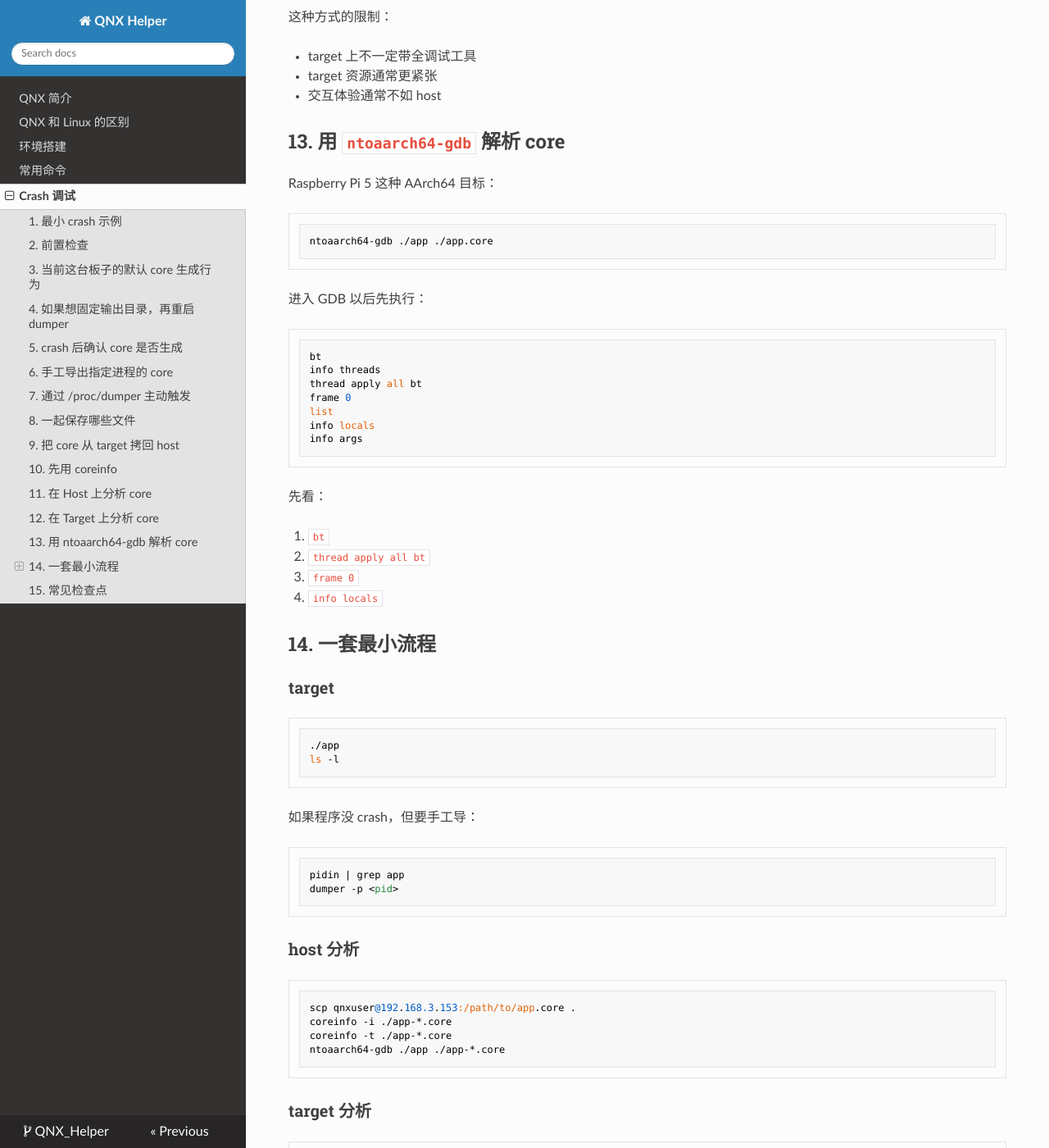
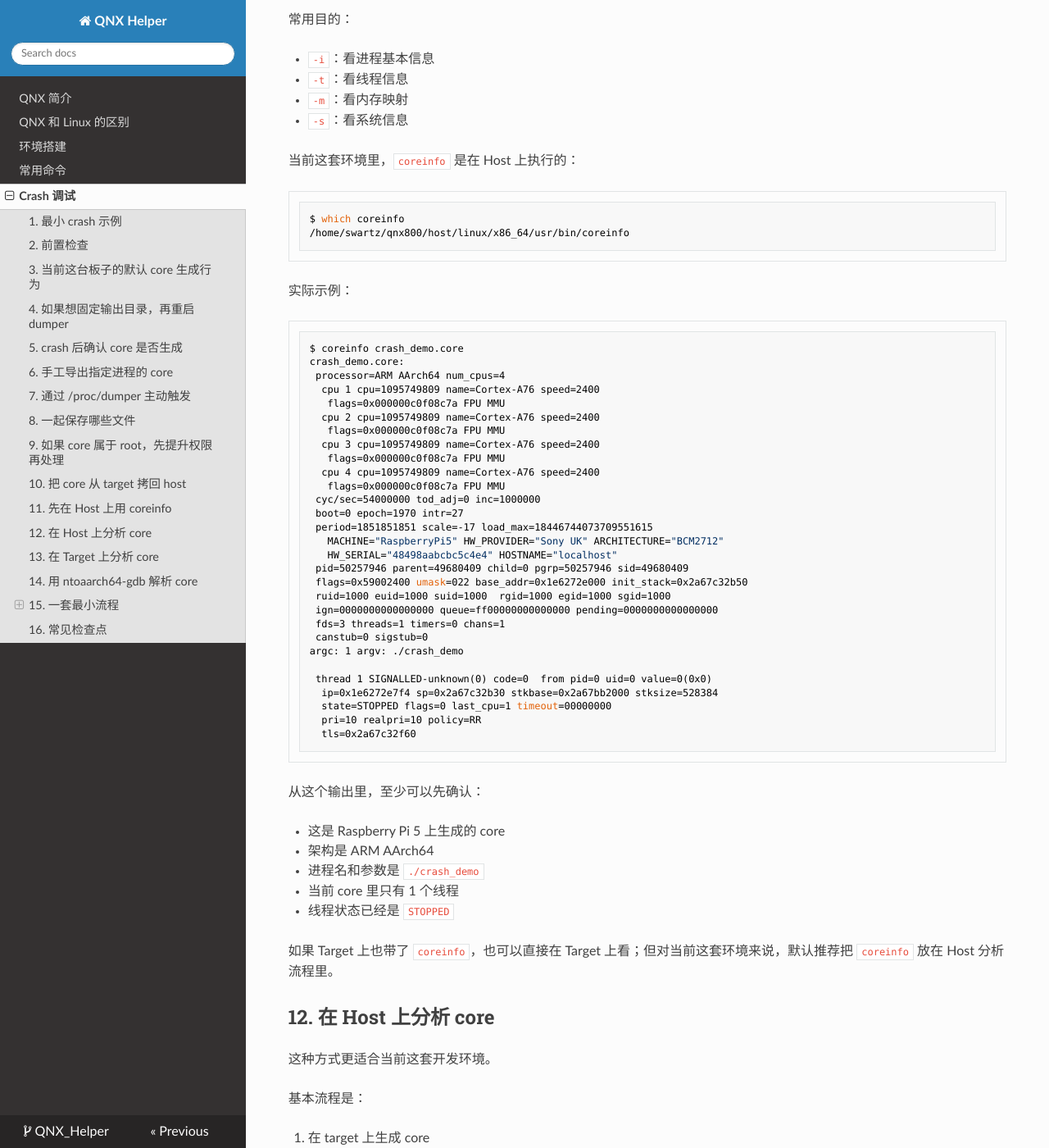
Before and after one commit to SwartzMss/QNX_Helper, an MkDocs documentation site: the page built from docs/debug/crash-debugging.md, in a window 1280 px wide and 1400 px high, scrolled down 7776 px. Shown: the whole window at 82% size. Built offline with MkDocs 1.6.1, drawn with Linux system fonts in a browser that asks for light colours; nearby versions of some CDN libraries; some of the changed text lies outside the part shown.

Commit message:
Document practical QNX core dump workflow

````diff
--- a/docs/debug/crash-debugging.md
+++ b/docs/debug/crash-debugging.md
@@ -231,7 +231,64 @@
 
 不要只拿 `core`。
 
-## 9. 把 core 从 target 拷回 host
+## 9. 如果 core 属于 `root`，先提升权限再处理
+
+当前这台板子的实际情况里，`crash_demo.core` 是这样生成的：
+
+```bash
+$ ls -lt crash_demo*
+-rw-------  2 root    root    1630208 1970-01-02 19:58 crash_demo.core
+-rwxr-xr-x  2 qnxuser qnxuser   10184 1970-01-02 19:57 crash_demo
+```
+
+这意味着普通用户 `qnxuser` 不能直接：
+
+```bash
+scp qnxuser@192.168.3.153:/tmp/crash_demo.core ./
+```
+
+也不能直接：
+
+```bash
+chmod 644 /tmp/crash_demo.core
+```
+
+因为文件属主是 `root:root`。
+
+先切到高权限用户：
+
+```bash
+su
+```
+
+或者：
+
+```bash
+su root
+```
+
+切过去以后，可以直接改权限：
+
+```bash
+chmod 644 /tmp/crash_demo.core
+```
+
+或者改属主再保留更严格的权限：
+
+```bash
+chown qnxuser:qnxuser /tmp/crash_demo.core
+chmod 600 /tmp/crash_demo.core
+```
+
+如果你不想动原文件，也可以复制一份给普通用户读取：
+
+```bash
+cp /tmp/crash_demo.core /tmp/crash_demo_copy.core
+chown qnxuser:qnxuser /tmp/crash_demo_copy.core
+chmod 600 /tmp/crash_demo_copy.core
+```
+
+## 10. 把 core 从 target 拷回 host
 
 例如：
 
@@ -248,10 +305,16 @@
 对于最小示例，就是：
 
 ```bash
-scp qnxuser@192.168.3.153:/path/to/crash_demo.core .
+scp qnxuser@192.168.3.153:/tmp/crash_demo.core ./
 ```
 
-## 10. 先用 `coreinfo`
+如果你是先复制了一份普通用户可读的文件，就改成：
+
+```bash
+scp qnxuser@192.168.3.153:/tmp/crash_demo_copy.core ./
+```
+
+## 11. 先在 Host 上用 `coreinfo`
 
 先确认 core 内容对不对：
 
@@ -269,7 +332,58 @@
 - `-m`：看内存映射
 - `-s`：看系统信息
 
-## 11. 在 Host 上分析 core
+当前这套环境里，`coreinfo` 是在 Host 上执行的：
+
+```bash
+$ which coreinfo
+/home/swartz/qnx800/host/linux/x86_64/usr/bin/coreinfo
+```
+
+实际示例：
+
+```bash
+$ coreinfo crash_demo.core
+crash_demo.core:
+ processor=ARM AArch64 num_cpus=4
+  cpu 1 cpu=1095749809 name=Cortex-A76 speed=2400
+   flags=0x000000c0f08c7a FPU MMU
+  cpu 2 cpu=1095749809 name=Cortex-A76 speed=2400
+   flags=0x000000c0f08c7a FPU MMU
+  cpu 3 cpu=1095749809 name=Cortex-A76 speed=2400
+   flags=0x000000c0f08c7a FPU MMU
+  cpu 4 cpu=1095749809 name=Cortex-A76 speed=2400
+   flags=0x000000c0f08c7a FPU MMU
+ cyc/sec=54000000 tod_adj=0 inc=1000000
+ boot=0 epoch=1970 intr=27
+ period=1851851851 scale=-17 load_max=18446744073709551615
+   MACHINE="RaspberryPi5" HW_PROVIDER="Sony UK" ARCHITECTURE="BCM2712"
+   HW_SERIAL="48498aabcbc5c4e4" HOSTNAME="localhost"
+ pid=50257946 parent=49680409 child=0 pgrp=50257946 sid=49680409
+ flags=0x59002400 umask=022 base_addr=0x1e6272e000 init_stack=0x2a67c32b50
+ ruid=1000 euid=1000 suid=1000  rgid=1000 egid=1000 sgid=1000
+ ign=0000000000000000 queue=ff00000000000000 pending=0000000000000000
+ fds=3 threads=1 timers=0 chans=1
+ canstub=0 sigstub=0
+argc: 1 argv: ./crash_demo
+
+ thread 1 SIGNALLED-unknown(0) code=0  from pid=0 uid=0 value=0(0x0)
+  ip=0x1e6272e7f4 sp=0x2a67c32b30 stkbase=0x2a67bb2000 stksize=528384
+  state=STOPPED flags=0 last_cpu=1 timeout=00000000
+  pri=10 realpri=10 policy=RR
+  tls=0x2a67c32f60
+```
+
+从这个输出里，至少可以先确认：
+
+- 这是 Raspberry Pi 5 上生成的 core
+- 架构是 ARM AArch64
+- 进程名和参数是 `./crash_demo`
+- 当前 core 里只有 1 个线程
+- 线程状态已经是 `STOPPED`
+
+如果 Target 上也带了 `coreinfo`，也可以直接在 Target 上看；但对当前这套环境来说，默认推荐把 `coreinfo` 放在 Host 分析流程里。
+
+## 12. 在 Host 上分析 core
 
 这种方式更适合当前这套开发环境。
 
@@ -330,7 +444,7 @@
 - target 资源通常更紧张
 - 交互体验通常不如 host
 
-## 13. 用 `ntoaarch64-gdb` 解析 core
+## 14. 用 `ntoaarch64-gdb` 解析 core
 
 Raspberry Pi 5 这种 AArch64 目标：
 
@@ -357,13 +471,15 @@
 3. `frame 0`
 4. `info locals`
 
-## 14. 一套最小流程
+## 15. 一套最小流程
 
 ### target
 
 ```bash
 ./app
 ls -l
+su
+chmod 644 /tmp/app.core
 ```
 
 如果程序没 crash，但要手工导：
@@ -376,7 +492,7 @@
 ### host 分析
 
 ```bash
-scp qnxuser@192.168.3.153:/path/to/app.core .
+scp qnxuser@192.168.3.153:/tmp/app.core ./
 coreinfo -i ./app-*.core
 coreinfo -t ./app-*.core
 ntoaarch64-gdb ./app ./app-*.core
@@ -400,12 +516,13 @@
 info args
 ```
 
-## 15. 常见检查点
+## 16. 常见检查点
 
 如果流程走不通，先查这几个点：
 
 - `dumper` 是否真的在跑
 - core 实际默认落到了哪里
 - core 是否真的生成了
+- core 是否是 `root:root`
 - host 上的二进制是否和 target 崩溃时的版本一致
 - 符号是否保留
````
Also changed, not shown: other parts of docs/debug/crash-debugging.md (+1 -1 lines).
